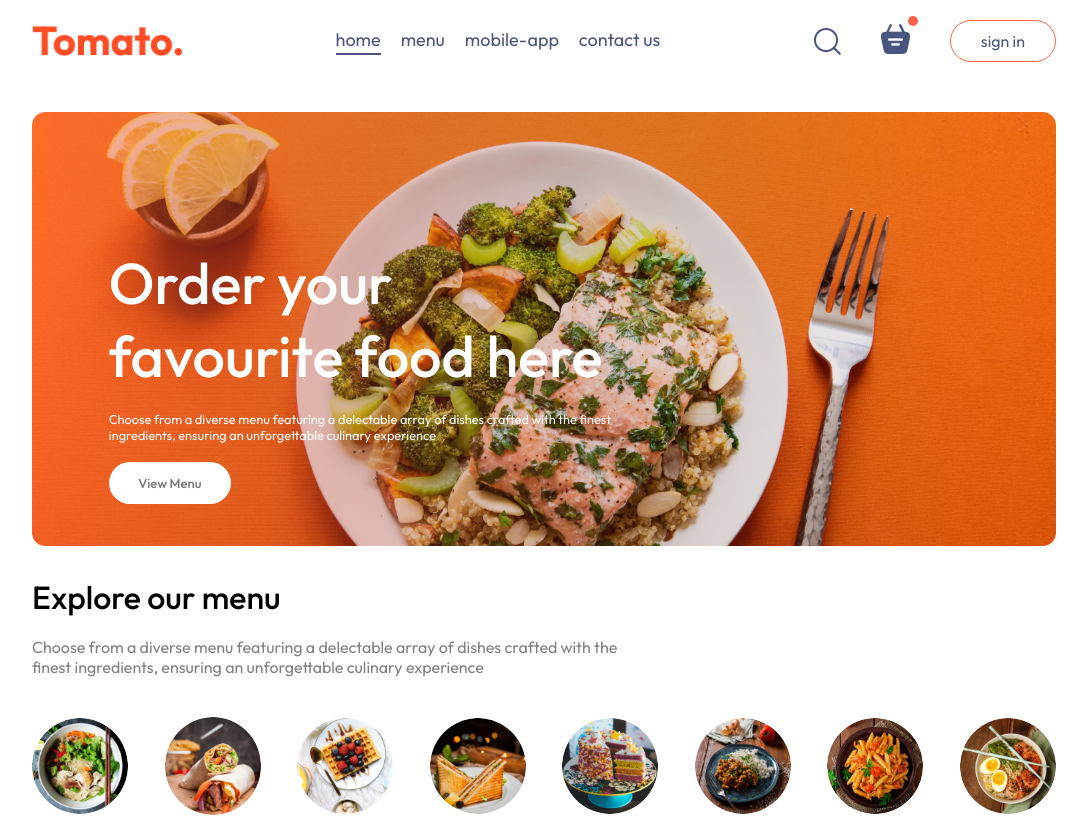
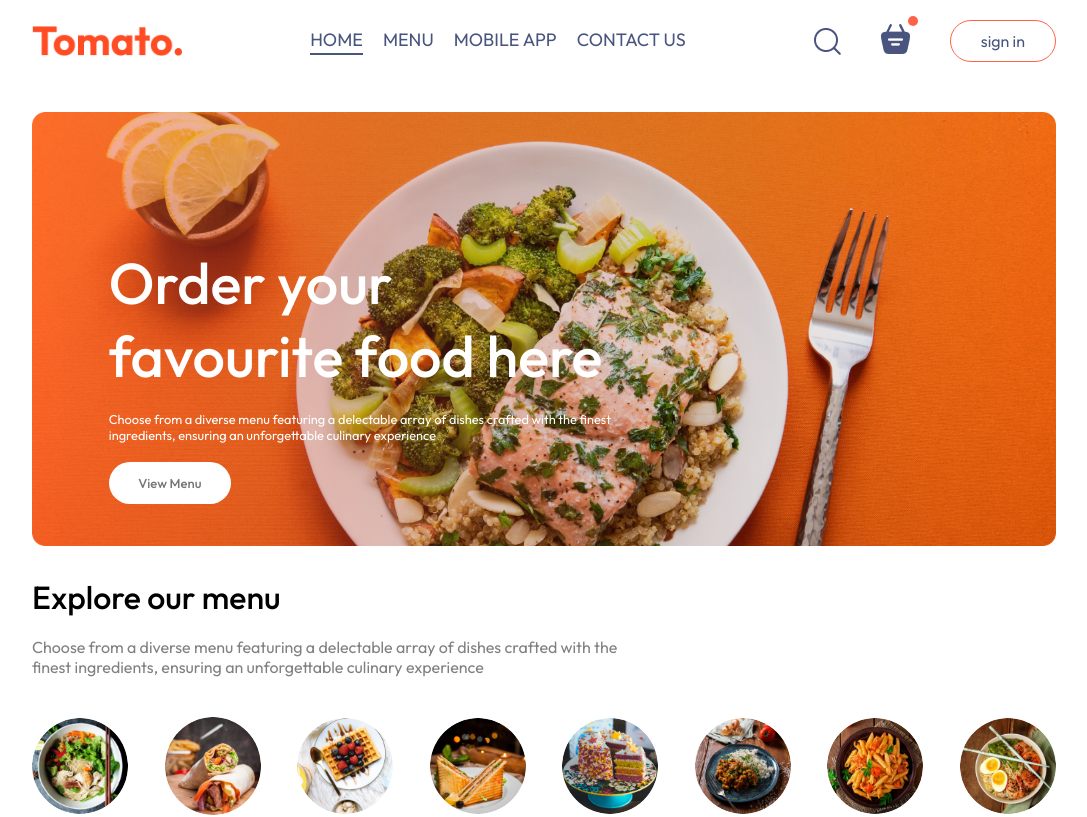
Before and after one commit to salimsheikh/react-vite-food-shop, a React (Vite) app in the folder front-end/: page / in a window 1280 px wide. Shown: the top 817 px of the page, without its empty margins (96-1183 px from the left). Built offline with nearby package versions, Linux system fonts and the light colour scheme.

Commit message:
Heading and smooth scroll completed

```diff
--- a/front-end/src/components/navbar/Navbar.jsx
+++ b/front-end/src/components/navbar/Navbar.jsx
@@ -1,6 +1,7 @@
-import React, { useState } from 'react';
+import { useState } from 'react';
 import './Navbar.css';
 import {assets} from '../../assets/assets'
+import {Link} from 'react-router-dom'
 
 const Navbar = () => {
 
@@ -9,12 +10,12 @@
   return (
     <div className='navbar'>
       <img src={assets.logo} alt="" className='logo' />
-      <ul className="navbar-menu">
-        <li onClick={()=>{setMenu("home")}} className={menu === 'home' ? 'active' : ''}>home</li>
-        <li onClick={()=>{setMenu("menu")}} className={menu === 'menu' ? 'active' : ''}>menu</li>
-        <li onClick={()=>{setMenu("mobile-app")}} className={menu === 'mobile-app' ? 'active' : ''}>mobile-app</li>
-        <li onClick={()=>{setMenu("contact-us")}} className={menu === 'contact-us' ? 'active' : ''}>contact us</li>
-      </ul>
+      <div className="navbar-menu">
+        <Link to="/" onClick={()=>{setMenu("home")}} className={menu === 'home' ? 'active' : ''}>HOME</Link>
+        <a href='#explore-menu' onClick={()=>{setMenu("menu")}} className={menu === 'menu' ? 'active' : ''}>MENU</a>
+        <a href='#app-download' onClick={()=>{setMenu("mobile-app")}} className={menu === 'mobile-app' ? 'active' : ''}>MOBILE APP</a>
+        <a href='#footer' onClick={()=>{setMenu("contact-us")}} className={menu === 'contact-us' ? 'active' : ''}>CONTACT US</a>
+      </div>
 
       <div className="navbar-right">
         <img src={assets.search_icon} alt="" />
--- a/front-end/src/index.css
+++ b/front-end/src/index.css
@@ -5,6 +5,7 @@
   margin: 0;
   box-sizing: border-box;
   font-family: Outfit;
+  scroll-behavior: smooth;
 }
 body{
   min-height: 100vh;
```
Also changed, not shown: front-end/src/components/LoginPopup/LoginPopup.jsx (added, +9 -0 lines).
